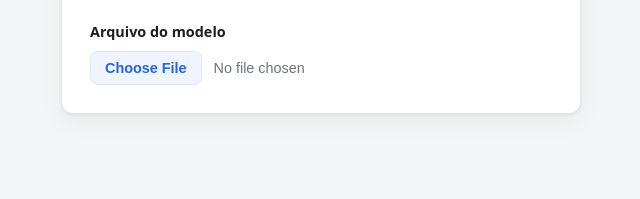
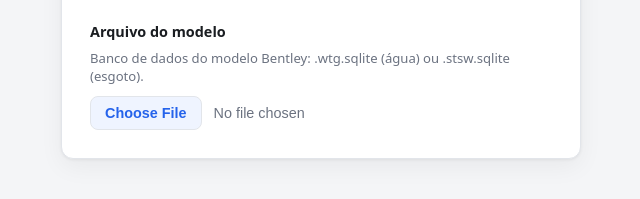
Before and after one commit to RikFerreira/geohub, a plain HTML site: page frontend/index.html in a window 1280 px wide. Shown: the part 131-330 px from the top of the page, without its empty margins (319-959 px from the left). Drawn offline with nearby package versions, Linux system fonts and the light colour scheme.

Commit message:
added descriptions

```diff
--- a/frontend/index.html
+++ b/frontend/index.html
@@ -18,12 +18,14 @@
     <form id="form">
       <div class="field">
         <label class="label" for="fileInput">Arquivo do modelo</label>
+        <p class="hint">Banco de dados do modelo Bentley: .wtg.sqlite (água) ou .stsw.sqlite (esgoto).</p>
         <input id="fileInput" type="file" name="file" accept=".sqlite">
       </div>
     </form>
 
     <div class="field" id="scenarioField" hidden>
       <label class="label" for="optionList">Cenário</label>
+      <p class="hint">Cenário do modelo a extrair. A lista é preenchida a partir do arquivo carregado.</p>
       <select id="optionList"></select>
     </div>
 
@@ -31,6 +33,7 @@
       <hr>
       <div class="field">
         <span class="label">Tipo de rede</span>
+        <p class="hint">Água (WaterCAD) ou esgoto (SewerCAD). Deve corresponder ao arquivo carregado.</p>
         <div class="options inline">
           <label class="option"><input type="radio" name="TipoRede" value="SAA"> WaterCAD</label>
           <label class="option"><input type="radio" name="TipoRede" value="SES"> SewerCAD</label>
@@ -39,6 +42,7 @@
 
       <div class="field">
         <label class="label" for="IdMun">Município</label>
+        <p class="hint">Município da rede. Define a zona UTM usada para georreferenciar a saída.</p>
         <select id="IdMun" name="IdMun">
           <option value="">-Selecione-</option>
         </select>
@@ -46,6 +50,7 @@
 
       <div class="field">
         <span class="label">Alternativa</span>
+        <p class="hint">Versão do projeto a extrair: o cenário atual ou uma das alternativas propostas.</p>
         <div class="options">
           <label class="option"><input type="radio" name="IdAlt" value="0"> Cenário atual</label>
           <label class="option"><input type="radio" name="IdAlt" value="1"> Alternativa 1</label>
--- a/frontend/style.css
+++ b/frontend/style.css
@@ -63,6 +63,14 @@ h1 {
   margin-bottom: 8px;
   font-weight: 600;
   font-size: 0.9rem;
+}
+
+/* per-field helper text, between the label and its control */
+.hint {
+  margin: -2px 0 10px;
+  color: var(--muted);
+  font-size: 0.82rem;
+  line-height: 1.4;
 }
 
 /* file input */
```
